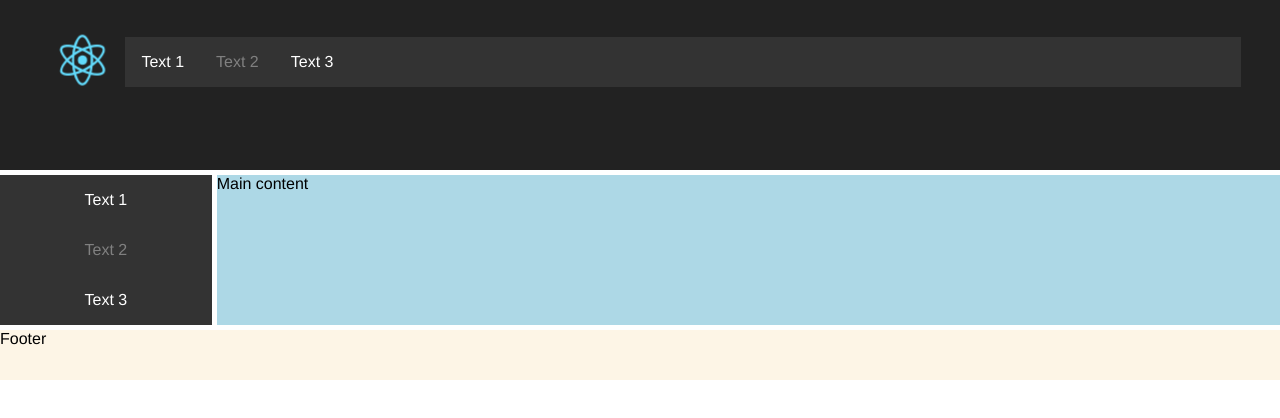
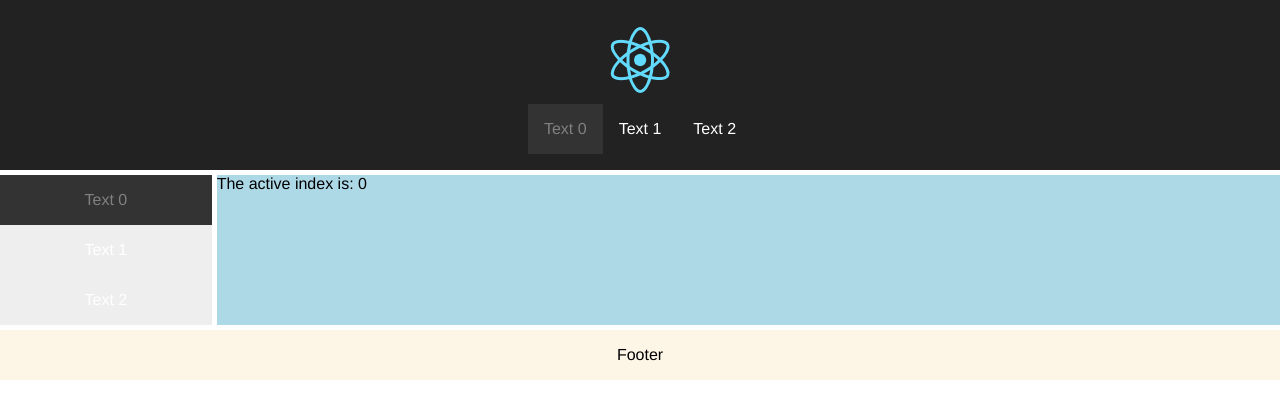
Before and after one commit to IberaSoft/simple-react-bulma-app, a React (Create React App) app: page / in a window 1280 px wide. Shown: the top 418 px of the page. Built offline with nearby package versions, Linux system fonts and the light colour scheme.

Commit message:
Added functionality to button (state)

```diff
--- a/src/App.js
+++ b/src/App.js
@@ -6,12 +6,22 @@ import Footer from './Footer/Footer';
 // Css
 import './App.css';
 class App extends Component {
+  state = {
+    activeIndex: 0
+  }
+
+  changeIndex(newIndex) {
+    this.setState({
+      activeIndex: newIndex
+    })
+  }
+
   render() {
     return (
       <div className="wrapper">
-        <Header />
-        <Sidebar />
-        <Main />
+        <Header activeIndex={this.state.activeIndex} changeIndex={this.changeIndex.bind(this)} />
+        <Sidebar activeIndex={this.state.activeIndex} changeIndex={this.changeIndex.bind(this)} />
+        <Main activeIndex={this.state.activeIndex} />
         <Footer />
       </div>
     );
--- a/src/Footer/Footer.css
+++ b/src/Footer/Footer.css
@@ -1,5 +1,9 @@
 .footer {
+    align-items: center;
+    background: oldlace;
+    display: flex;
     grid-area: footer;
-    background: oldlace;
     height: 50px;
+    justify-content: center;
+    width: 100%;
 }
--- a/src/Footer/Footer.jsx
+++ b/src/Footer/Footer.jsx
@@ -2,12 +2,10 @@ import React from 'react';
 //css
 import './Footer.css';
 
-const Footer = () => {
-    return (
-        <footer className="footer">
-            Footer
-        </footer>
-    );
-}
+const Footer = () => (
+    <footer className="footer">
+        Footer
+    </footer>
+)
 
 export default Footer;
--- a/src/Header/Header.css
+++ b/src/Header/Header.css
@@ -1,21 +1,10 @@
 .header {
-
     background-color: #222;
     color: white;
     grid-area: header;
     height: 170px;
     padding: 20px;
     text-align: center;
-}
-
-.header-title {
-    font-size: 1em;
-}
-
-.header-logo {
-    display: inline-block;
-    vertical-align: middle;
-    width: 7%;
 }
 
 .logo {
--- a/src/Header/Header.jsx
+++ b/src/Header/Header.jsx
@@ -4,15 +4,13 @@ import Navigation from './../Navigation/Navigation';
 //css
 import './Header.css';
 
-const Header = () => {
-    return (
-        <header className="header">
-            <div className="header-logo">
-                <img src={logo} className="logo" alt="logo" />
-            </div>
-            <Navigation className="navigation-horizontal" />
-        </header>
-    );
-}
+const Header = (props) => (
+    <header className="header">
+        <div className="header-logo">
+            <img src={logo} className="logo" alt="logo" />
+        </div>
+        <Navigation className="navigation-horizontal"  activeIndex={props.activeIndex} changeIndex={props.changeIndex} />
+    </header>
+)
 
 export default Header
--- a/src/Link/Link.css
+++ b/src/Link/Link.css
@@ -0,0 +1,14 @@
+.Link {
+    color: white;
+    text-align: center;
+    padding: 16px;
+    text-decoration: none;
+    cursor: pointer;
+}
+
+.Link.is-active {
+    background-color: #333333;
+    color: gray;
+    cursor: default;
+    pointer-events: none;
+}
--- a/src/Link/Link.jsx
+++ b/src/Link/Link.jsx
@@ -3,9 +3,11 @@ import React from 'react';
 import './Link.css';
 
 const Link = (props) => {
+    let className = "Link";
+    if (props.isActive) className += " is-active";
     return (
-        <a href="" className={`${props.disabled ? 'disabled' : ''}`} title={props.text}>{props.text}</a>
-    );
+        <span className={className} onClick={props.onClick}>{props.children}</span>
+    )
 }
 
 export default Link;
--- a/src/Main/Main.css
+++ b/src/Main/Main.css
@@ -1,4 +1,4 @@
 .main {
+    background: lightblue;
     grid-area: content;
-    background: lightblue;
 }
--- a/src/Main/Main.jsx
+++ b/src/Main/Main.jsx
@@ -2,12 +2,10 @@ import React from 'react';
 //css
 import './Main.css';
 
-const Main = () => {
-    return (
-        <main className="main">
-            Main content
-        </main>
-    );
-}
+const Main = (props) => (
+    <main className="main">
+        The active index is: {props.activeIndex}
+    </main>
+)
 
 export default Main;
--- a/src/Navigation/Navigation.css
+++ b/src/Navigation/Navigation.css
@@ -1,50 +1,7 @@
-.navigation-horizontal {
+.navigation-horizontal>* {
     display: inline-block;
-    vertical-align: middle;
-    width: 90%;
 }
 
-.navigation-vertical {
+.navigation-vertical>* {
     display: block;
 }
-
-.navigation-horizontal ul,
-.navigation-vertical ul {
-    list-style-type: none;
-    margin: 0;
-    padding: 0;
-    overflow: hidden;
-    background-color: #333333;
-}
-
-.navigation-horizontal li {
-    float: left;
-}
-
-.navigation-horizontal li a,
-.navigation-vertical li a {
-    display: block;
-    color: white;
-    text-align: center;
-    padding: 16px;
-    text-decoration: none;
-}
-
-.navigation-horizontal li a:hover,
-.navigation-vertical li a:hover {
-    background-color: #111111;
-}
-
-.navigation-horizontal li a.disabled,
-.navigation-vertical li a.disabled {
-    background-color: #333333;
-    color: gray;
-    cursor: default;
-    pointer-events: none;
-    text-decoration: none;
-}
-
-.navigation-horizontal li a.disabled:hover,
-.navigation-vertical li a.disabled:hover {
-    background-color: #333333;
-}
--- a/src/Navigation/Navigation.jsx
+++ b/src/Navigation/Navigation.jsx
@@ -3,16 +3,12 @@ import Link from './../Link/Link';
 //css
 import './Navigation.css';
 
-const Navigation = (props) => {
-    return (
-        <nav className={props.className}>
-            <ul>
-                <li><Link text="Text 1" /></li>
-                <li><Link text="Text 2" disabled /></li>
-                <li><Link text="Text 3" /></li>
-            </ul>
-        </nav>
-    );
-}
+const Navigation = (props) => (
+    <nav className={props.className}>
+        <Link isActive={props.activeIndex === 0} onClick={()=>props.changeIndex(0)}>Text 0</Link>
+        <Link isActive={props.activeIndex === 1} onClick={()=>props.changeIndex(1)}>Text 1</Link>
+        <Link isActive={props.activeIndex === 2} onClick={()=>props.changeIndex(2)}>Text 2</Link>
+    </nav>
+)
 
 export default Navigation;
--- a/src/Sidebar/Sidebar.jsx
+++ b/src/Sidebar/Sidebar.jsx
@@ -3,12 +3,10 @@ import Navigation from './../Navigation/Navigation';
 //css
 import './Sidebar.css';
 
-const Sidebar = () => {
-    return (
-        <section className="sidebar">
-            <Navigation className="navigation-vertical" />
-        </section>
-    );
-}
+const Sidebar = (props) => (
+    <section className="sidebar">
+        <Navigation className="navigation-vertical" activeIndex={props.activeIndex} changeIndex={props.changeIndex} />
+    </section>
+)
 
 export default Sidebar;
```
